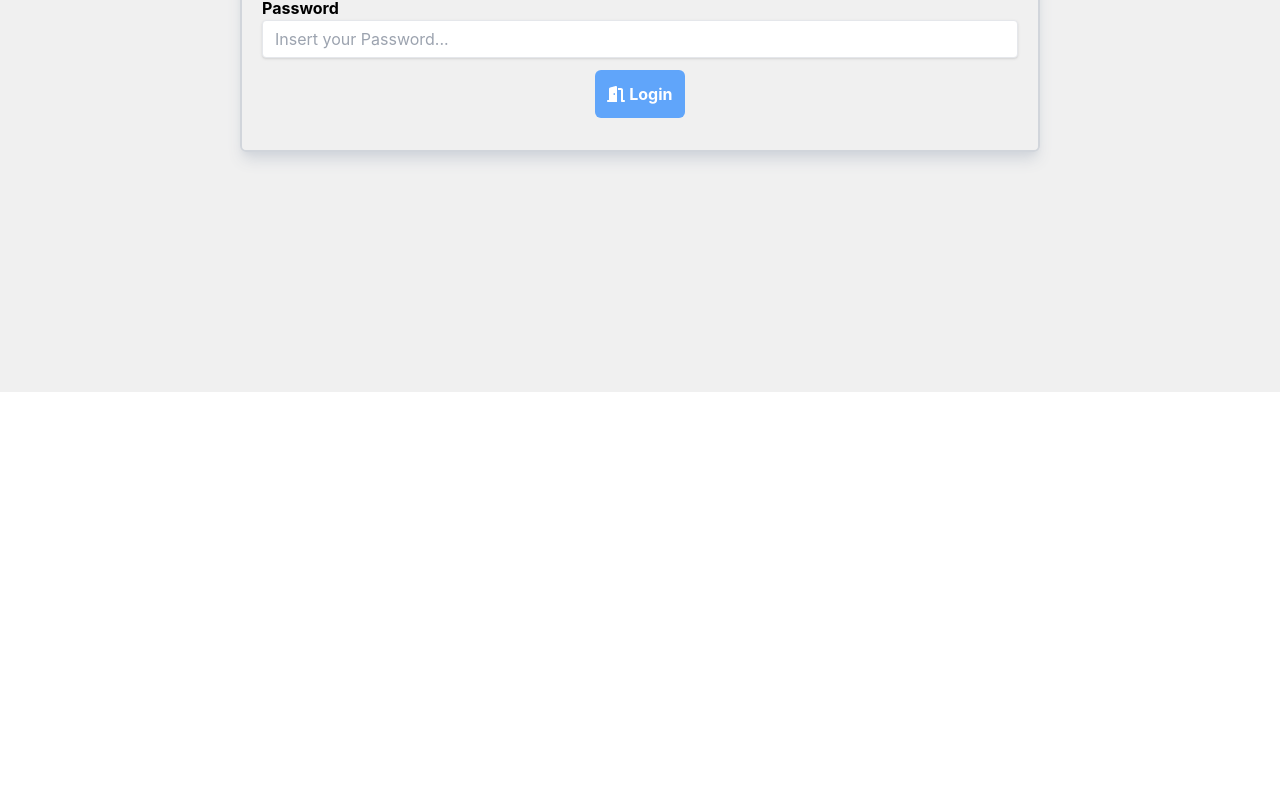
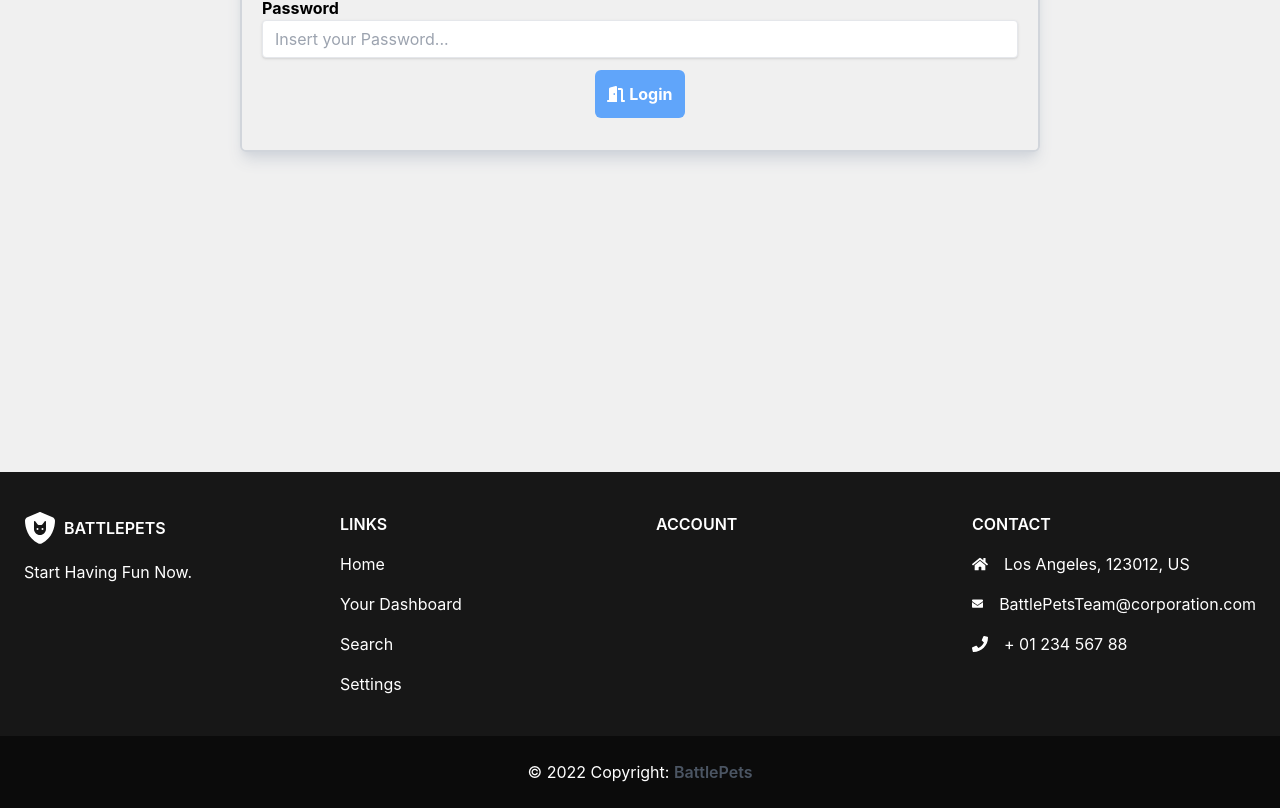
Before and after one commit to misa301222/battlepets-app, a Next.js app: page /login in a window 1280 px wide. Shown: the part 354-1162 px from the top of the page. Before the commit the page ends 800 px from the top, so only its background shows below. Built offline with nearby package versions, Linux system fonts and the light colour scheme; no server answers.

Commit message:
Formulas changes, design changes

```diff
--- a/components/Cards/OpponentBattlePetCard.tsx
+++ b/components/Cards/OpponentBattlePetCard.tsx
@@ -50,12 +50,13 @@
 
     return (
 
-        <div className="card w-[25rem] mx-auto">
+        <div className="card w-[25rem] h-[30rem] mx-auto">
             <div style={{
                 backgroundImage: `${opponentBattlePet.imageURL ? `url(${opponentBattlePet.imageURL})` : `url(${petType?.imageURL ? petType.imageURL : ''})`}`,
                 height: '10rem',
                 width: '10rem',
                 backgroundSize: 'cover',
+                backgroundPosition: 'center',
                 borderRadius: '1.3rem',
                 margin: '0 auto',
             }}
--- a/components/Cards/PetCard.tsx
+++ b/components/Cards/PetCard.tsx
@@ -55,7 +55,7 @@
     }, [pet])
 
     return (
-        <div className="card w-[25rem] mx-auto">
+        <div className="card w-[25rem] h-[30rem] mx-auto">
             <div style={{
                 backgroundImage: `${pet.imageURL ? `url(${pet.imageURL})` : `url(${petType?.imageURL ? petType.imageURL : ''})`}`,
                 height: '10rem',
--- a/components/Dashboard/CreatePet.tsx
+++ b/components/Dashboard/CreatePet.tsx
@@ -98,7 +98,7 @@
             const responsePet = await createNewPet(newPet.userId, newPet.name, newPet.petType, newPet.position);
             if (responsePet.isOk) {
                 Swal.fire({
-                    position: 'top-right',
+                    position: 'center',
                     icon: 'success',
                     title: 'Pet Created!',
                     showConfirmButton: true,
@@ -112,14 +112,13 @@
 
     return (
         <div>
-            {JSON.stringify(data)}
             <div className="container mx-auto p-5 mb-10 mt-10">
                 <h1 className="header">Create Pet! <FontAwesomeIcon icon={faShieldCat} /></h1>
                 <hr />
             </div>
 
-            <form onSubmit={handleOnSubmitFormCreatePet}>
-                <div className="flex flex-wrap gap-10 w-3/5 ml-20">
+            <form onSubmit={handleOnSubmitFormCreatePet} className='w-full'>
+                <div className="flex flex-wrap justify-center gap-10 w-1/2 mx-auto">
                     {
                         petTypes.map((element: PetType, index: number) => (
                             <motion.div
@@ -138,6 +137,7 @@
                                     height: '10rem',
                                     width: '10rem',
                                     backgroundSize: 'cover',
+                                    backgroundPosition: 'center',
                                     borderRadius: '1.3rem',
                                     margin: '0 auto',
                                 }}
--- /dev/null
+++ b/components/Footer/Footer.tsx
@@ -0,0 +1,94 @@
+import { faShieldCat } from "@fortawesome/free-solid-svg-icons";
+import { FontAwesomeIcon } from "@fortawesome/react-fontawesome";
+import Link from "next/link";
+
+function Footer() {
+    return (
+        <footer className="text-center lg:text-left bg-black/90 text-white mt-80">
+            <div className="mx-6 py-10 text-center md:text-left">
+                <div className="grid grid-1 md:grid-cols-2 lg:grid-cols-4 gap-8">
+                    <div className="">
+                        <h6 className="
+            uppercase
+            font-semibold
+            mb-4
+            flex
+            items-center
+            justify-center
+            md:justify-start
+          ">
+                            <FontAwesomeIcon icon={faShieldCat} className='text-[2rem]' />&nbsp;&nbsp;BattlePets
+                        </h6>
+                        <p>
+                            Start Having Fun Now.
+                        </p>
+                    </div>
+                    <div className="">
+                        <h6 className="uppercase font-semibold mb-4 flex justify-center md:justify-start">
+                            Links
+                        </h6>
+                        <p className="mb-4">
+                            <Link href="/" className="text-gray-600">Home</Link>
+                        </p>
+                        <p className="mb-4">
+                            <Link href="/dashboard" className="text-gray-600">Your Dashboard</Link>
+                        </p>
+                        <p className="mb-4">
+                            <Link href="/search" className="text-gray-600">Search</Link>
+                        </p>
+                        <p>
+                            <Link href="/settings" className="text-gray-600">Settings</Link>
+                        </p>
+                    </div>
+
+                    <div className="">
+                        <h6 className="uppercase font-semibold mb-4 flex justify-center md:justify-start">
+                            Account
+                        </h6>
+                    </div>
+
+                    <div className="">
+                        <h6 className="uppercase font-semibold mb-4 flex justify-center md:justify-start">
+                            Contact
+                        </h6>
+                        <p className="flex items-center justify-center md:justify-start mb-4">
+                            <svg aria-hidden="true" focusable="false" data-prefix="fas" data-icon="home"
+                                className="w-4 mr-4" role="img" xmlns="http://www.w3.org/2000/svg" viewBox="0 0 576 512">
+                                <path fill="currentColor"
+                                    d="M280.37 148.26L96 300.11V464a16 16 0 0 0 16 16l112.06-.29a16 16 0 0 0 15.92-16V368a16 16 0 0 1 16-16h64a16 16 0 0 1 16 16v95.64a16 16 0 0 0 16 16.05L464 480a16 16 0 0 0 16-16V300L295.67 148.26a12.19 12.19 0 0 0-15.3 0zM571.6 251.47L488 182.56V44.05a12 12 0 0 0-12-12h-56a12 12 0 0 0-12 12v72.61L318.47 43a48 48 0 0 0-61 0L4.34 251.47a12 12 0 0 0-1.6 16.9l25.5 31A12 12 0 0 0 45.15 301l235.22-193.74a12.19 12.19 0 0 1 15.3 0L530.9 301a12 12 0 0 0 16.9-1.6l25.5-31a12 12 0 0 0-1.7-16.93z">
+                                </path>
+                            </svg>
+                            Los Angeles, 123012, US
+                        </p>
+                        <p className="flex items-center justify-center md:justify-start mb-4">
+                            <svg aria-hidden="true" focusable="false" data-prefix="fas" data-icon="envelope"
+                                className="w-4 mr-4" role="img" xmlns="http://www.w3.org/2000/svg"
+                                viewBox="0 0 512 512">
+                                <path fill="currentColor"
+                                    d="M502.3 190.8c3.9-3.1 9.7-.2 9.7 4.7V400c0 26.5-21.5 48-48 48H48c-26.5 0-48-21.5-48-48V195.6c0-5 5.7-7.8 9.7-4.7 22.4 17.4 52.1 39.5 154.1 113.6 21.1 15.4 56.7 47.8 92.2 47.6 35.7.3 72-32.8 92.3-47.6 102-74.1 131.6-96.3 154-113.7zM256 320c23.2.4 56.6-29.2 73.4-41.4 132.7-96.3 142.8-104.7 173.4-128.7 5.8-4.5 9.2-11.5 9.2-18.9v-19c0-26.5-21.5-48-48-48H48C21.5 64 0 85.5 0 112v19c0 7.4 3.4 14.3 9.2 18.9 30.6 23.9 40.7 32.4 173.4 128.7 16.8 12.2 50.2 41.8 73.4 41.4z">
+                                </path>
+                            </svg>
+                            BattlePetsTeam@corporation.com
+                        </p>
+                        <p className="flex items-center justify-center md:justify-start mb-4">
+                            <svg aria-hidden="true" focusable="false" data-prefix="fas" data-icon="phone"
+                                className="w-4 mr-4" role="img" xmlns="http://www.w3.org/2000/svg"
+                                viewBox="0 0 512 512">
+                                <path fill="currentColor"
+                                    d="M493.4 24.6l-104-24c-11.3-2.6-22.9 3.3-27.5 13.9l-48 112c-4.2 9.8-1.4 21.3 6.9 28l60.6 49.6c-36 76.7-98.9 140.5-177.2 177.2l-49.6-60.6c-6.8-8.3-18.2-11.1-28-6.9l-112 48C3.9 366.5-2 378.1.6 389.4l24 104C27.1 504.2 36.7 512 48 512c256.1 0 464-207.5 464-464 0-11.2-7.7-20.9-18.6-23.4z">
+                                </path>
+                            </svg>
+                            + 01 234 567 88
+                        </p>
+                    </div>
+                </div>
+            </div>
+            <div className="text-center p-6 bg-black/50">
+                <span>© 2022 Copyright: </span>
+                <a className="text-gray-600 font-semibold" href="/"> BattlePets</a>
+            </div>
+        </footer>
+    )
+}
+
+export default Footer;
--- a/components/Home/Home.tsx
+++ b/components/Home/Home.tsx
@@ -172,7 +172,8 @@
                         <div className="p-2">
                             <div className="flex flex-row">
                                 <div className="w-1/2 p-5">
-                                    <div style={{
+                                    <div
+                                        style={{
                                             backgroundImage: `url(${selectedType?.imageURL})`,
                                             width: '20rem',
                                             height: '30rem',
--- a/pages/_app.tsx
+++ b/pages/_app.tsx
@@ -5,6 +5,7 @@
 import { SessionProvider } from 'next-auth/react';
 import { motion } from 'framer-motion';
 import Layout from '../components/NavigationBar/Layout';
+import Footer from '../components/Footer/Footer';
 config.autoAddCss = false;
 
 function MyApp({ Component, pageProps, router }: AppProps) {
@@ -14,6 +15,7 @@
       <Layout>
         <motion.div key={router.route} initial={{ opacity: 0 }} animate={{ opacity: 1 }} exit={{ opacity: 0 }} transition={{ duration: 0.7 }}>
           <Component {...pageProps} />
+          <Footer />
         </motion.div>
       </Layout>
     </SessionProvider>)
--- a/pages/api/petTypesAPI/getPetTypeByName/[name].tsx
+++ b/pages/api/petTypesAPI/getPetTypeByName/[name].tsx
@@ -4,11 +4,6 @@
 
 async function handler(req: NextApiRequest, res: NextApiResponse) {
     if (req.method === 'GET') {
-        const session = await getSession({ req });
-        if (!session) {
-            return res.status(400).json({ msg: "Invalid Authentication!" })
-        }
-
         const { name } = req.query;
 
         let petType = await PetType.findOne({
--- a/pages/index.tsx
+++ b/pages/index.tsx
@@ -9,15 +9,7 @@
 }
 
 export async function getServerSideProps(context: any) {
-  const session = await getSession({ req: context.req });
-  if (!session) {
-    return {
-      redirect: {
-        destination: '/',
-        permanent: false,
-      },
-    };
-  }
+  // const session = await getSession({ req: context.req });
 
   const { req } = context;
   const { cookie } = req.headers;
--- a/styles/globals.css
+++ b/styles/globals.css
@@ -18,7 +18,7 @@
     Helvetica Neue, sans-serif;
   background-color: rgb(240, 240, 240);
   color: black;
-  padding-bottom: 15rem;
+  /* padding-bottom: 15rem; */
 }
 
 a {
```
Also changed, not shown: components/Battle/FightOpponent.tsx (+14 -8 lines), components/Dashboard/Dashboard.tsx (+5 -5 lines). Lines whose indentation alone changed are shown as unchanged.
